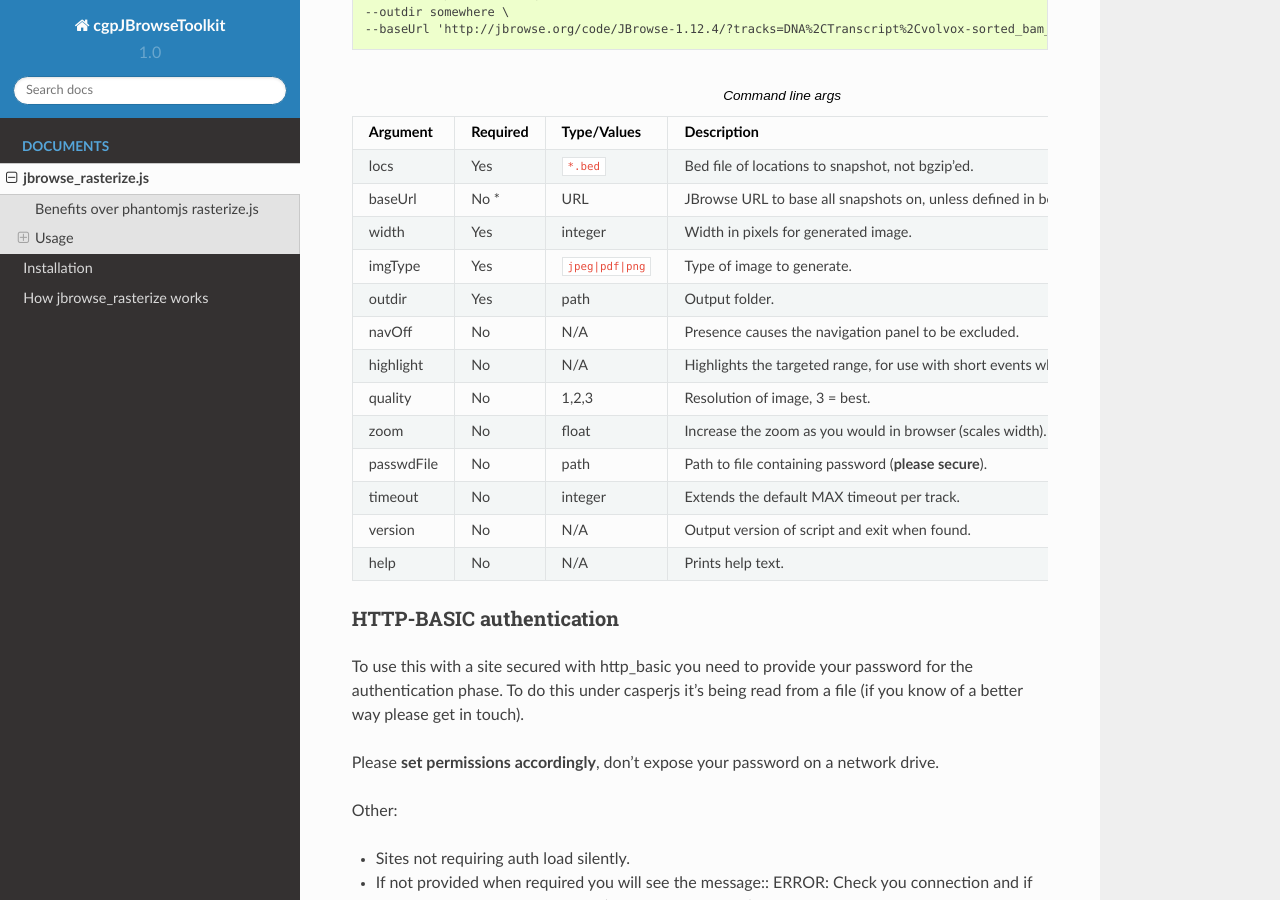
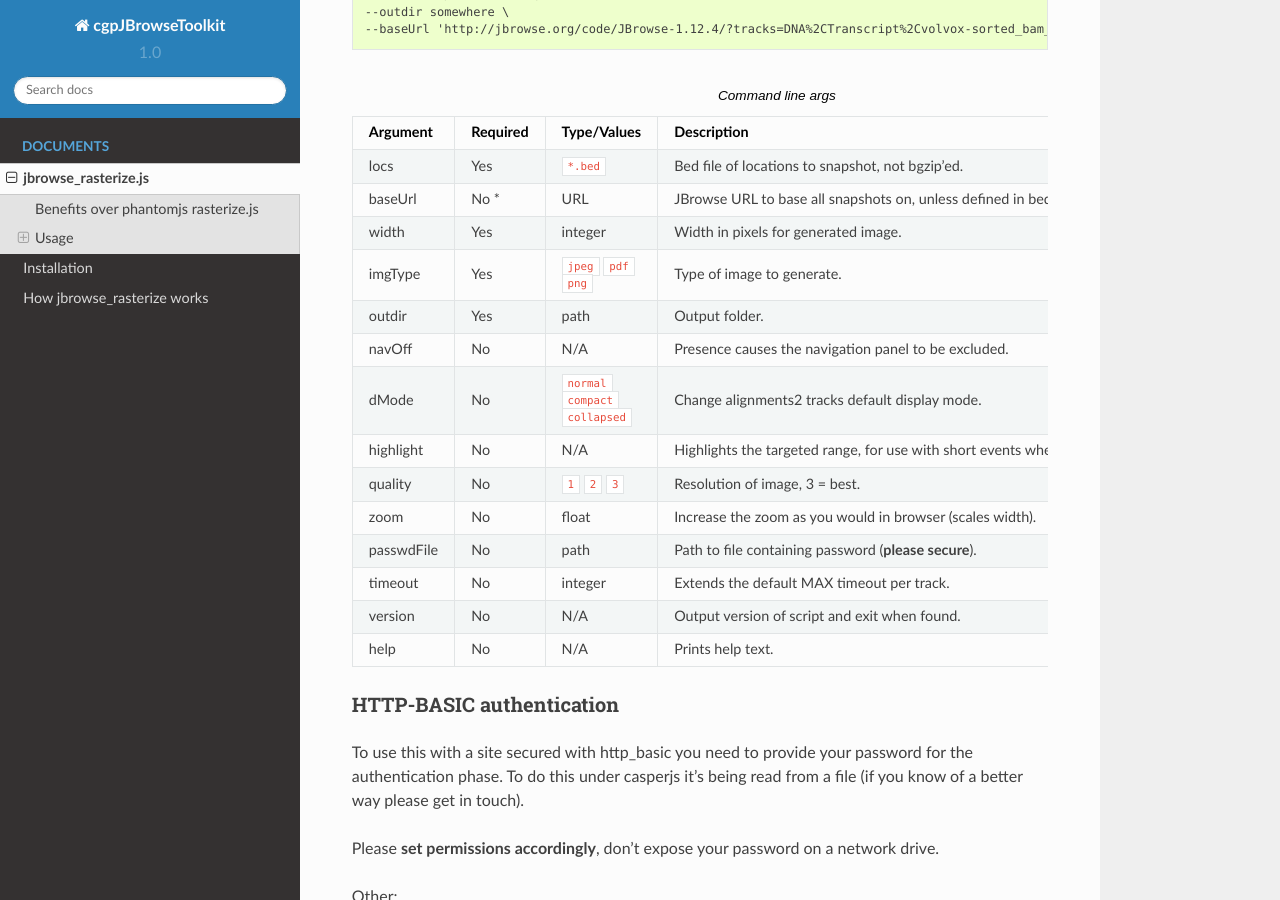
Before and after one commit to cancerit/cgpJBrowseToolkit, a Sphinx documentation site: the page built from docs/source/jbrowse_rasterize.rst, in a window 1280 px wide and 900 px high, scrolled down 1555 px. Built offline with Sphinx 7.4.7 and the Read the Docs theme 2.0.0, drawn with Linux system fonts in a browser that asks for light colours.

Commit message:
Finalise

```diff
--- a/docs/source/jbrowse_rasterize.rst
+++ b/docs/source/jbrowse_rasterize.rst
@@ -86,12 +86,19 @@ Usage is simple, set up the display with relevant tracks in the browser and prov
    locs         Yes       ``*.bed``         Bed file of locations to snapshot, not bgzip'ed.
    baseUrl      No *      URL               JBrowse URL to base all snapshots on, unless defined in bed file.
    width        Yes       integer           Width in pixels for generated image.
-   imgType      Yes       ``jpeg|pdf|png``  Type of image to generate.
+   imgType      Yes       ``jpeg``          Type of image to generate.
+                          ``pdf``
+                          ``png``
    outdir       Yes       path              Output folder.
    navOff       No        N/A               Presence causes the navigation panel to be excluded.
+   dMode        No        ``normal``        Change alignments2 tracks default display mode.
+                          ``compact``
+                          ``collapsed``
    highlight    No        N/A               Highlights the targeted range, for use with short
                                             events where JBrowse pads image.
-   quality      No        1,2,3             Resolution of image, 3 = best.
+   quality      No        ``1``             Resolution of image, 3 = best.
+                          ``2``
+                          ``3``
    zoom         No        float             Increase the zoom as you would in browser (scales width).
    passwdFile   No        path              Path to file containing password (**please secure**).
    timeout      No        integer           Extends the default MAX timeout per track.
```
Also changed, not shown: 1 other file.
